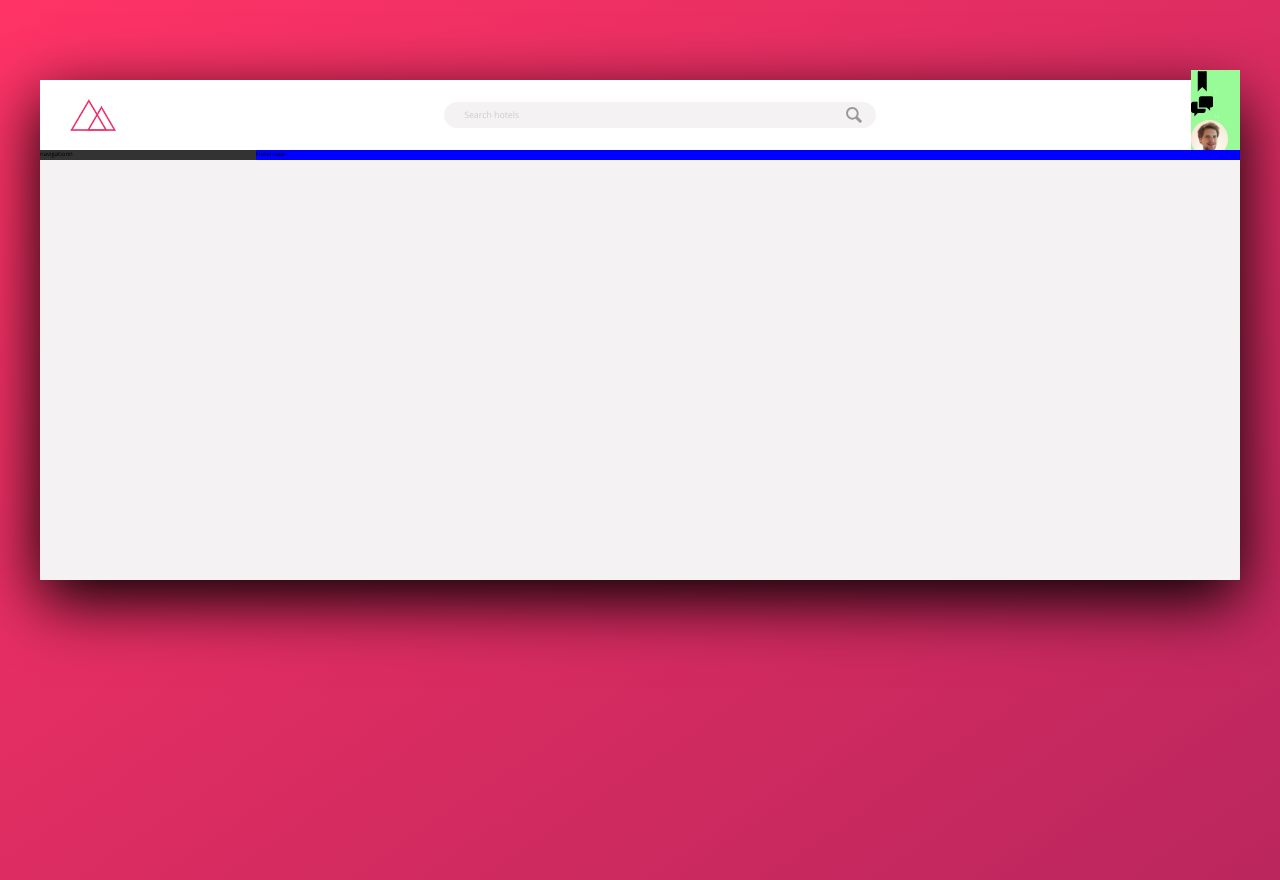
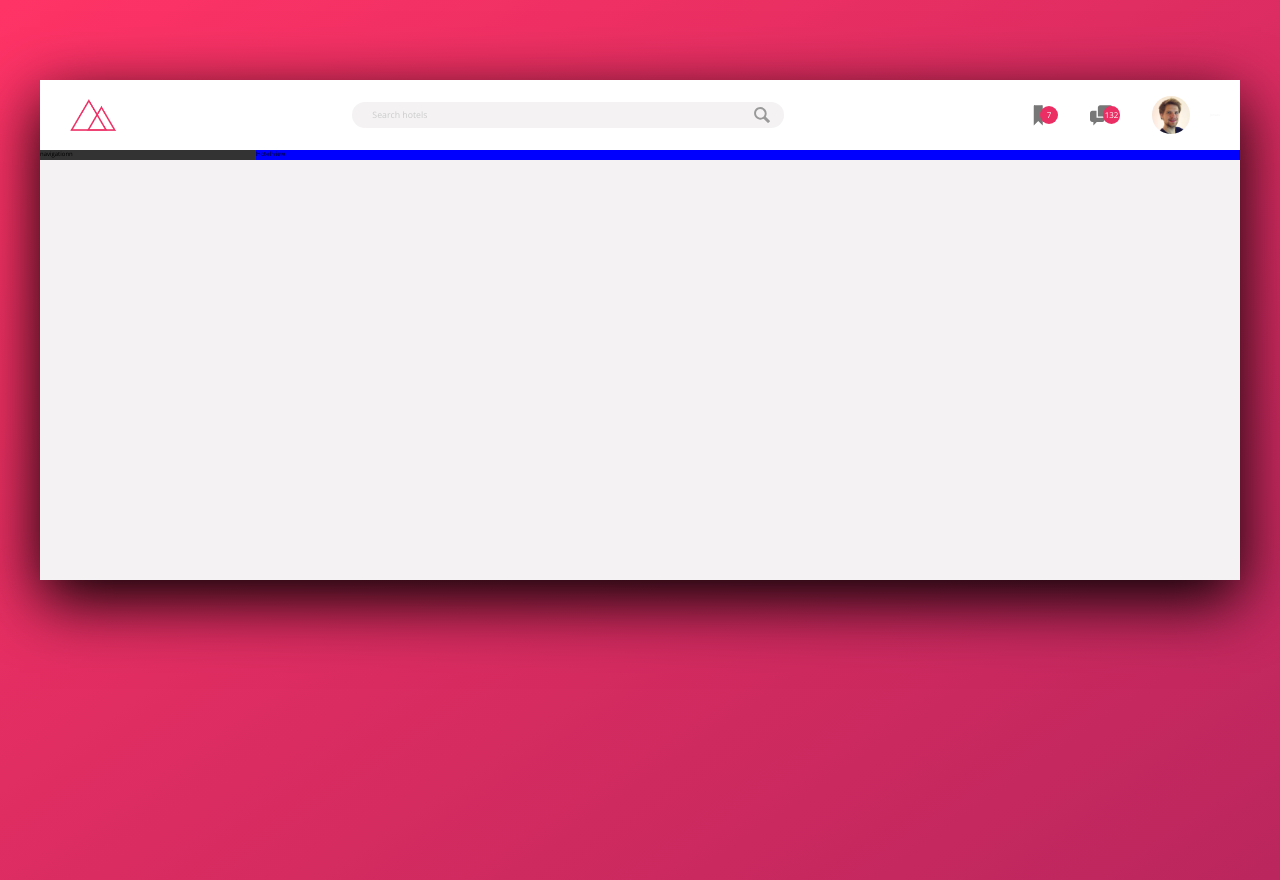
Before and after one commit to andreuhh/travelSocialNet, a website: page index.html in a window 1280 px wide. Drawn offline with nearby package versions, Linux system fonts and the light colour scheme.

Commit message:
header ok

```diff
--- a/index.html
+++ b/index.html
@@ -42,7 +42,7 @@
             <svg class="user-nav__icon">
               <use xlink:href="img/sprite.svg#icon-chat"></use>
             </svg>
-            <span class="user-nav__notification">13</span>
+            <span class="user-nav__notification">132</span>
           </div>
           <div class="user-nav__user">
             <img
--- a/sass/_components.scss
+++ b/sass/_components.scss
@@ -64,26 +64,54 @@
 //////////////////////////////////
 // USER NAVIGATOR
 .user-nav {
-  background-color: palegreen;
+  align-self: stretch;
+
+  display: flex;
+  align-items: center;
+
+  // & > * select direct children
+  & > * {
+    padding: 0 2rem;
+    cursor: pointer;
+    height: 100%;
+    display: flex;
+    align-items: center;
+  }
+
+  & > *:hover {
+    background-color: var(--color-grey-light-2);
+  }
+
   &__icon-box {
+    position: relative;
   }
 
   &__icon {
     height: 2.25rem;
     width: 2.25rem;
+    fill: var(--color-grey-dark-2);
+    position: relative;
   }
 
   &__notification {
-  }
+    font-size: 0.8rem;
+    height: 1.75rem;
+    width: 1.75rem;
+    border-radius: 100px;
+    background-color: var(--color-primary);
+    color: #fff;
+    position: absolute;
+    top: 1.5;
+    right: 1.2rem;
 
-  &__user {
+    display: flex;
+    justify-content: center;
+    align-items: center;
   }
 
   &__user-photo {
     height: 3.75rem;
     border-radius: 50%;
-  }
-
-  &__user-name {
+    margin-right: 2rem;
   }
 }
```
Also changed, not shown: css/style.css.
